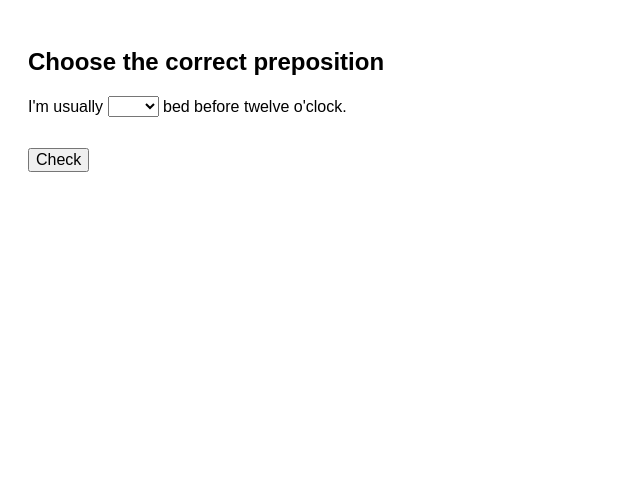
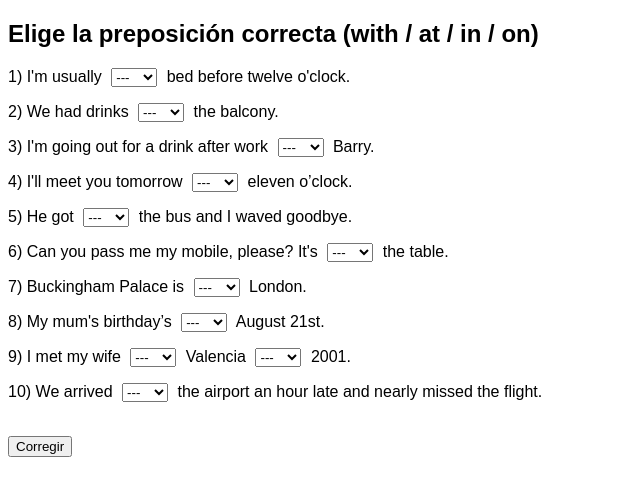
Before and after one commit to MirnaGit/english-exercises, a plain HTML site: page index.html in a window 1280 px wide. Shown: the whole page, without its empty margins (0-640 px from the left). Drawn offline with Linux system fonts and the light colour scheme.

Commit message:
Update index.html

```diff
--- a/index.html
+++ b/index.html
@@ -4,46 +4,104 @@
     <meta charset="utf-8">
     <title>Prepositions Exercise</title>
 
-    <meta name="viewport" content="width=device-width, initial-scale=1">
-    <link rel="manifest" href="manifest.json">
-
     <style>
         body {
             font-family: Arial;
-            padding: 20px;
         }
 
         select {
-            font-size: 16px;
-        }
-
-        button {
-            font-size: 16px;
-            margin-top: 15px;
+            margin: 0 5px;
         }
     </style>
 </head>
 <body>
 
-    <h2>Choose the correct preposition</h2>
+    <h2>Elige la preposición correcta (with / at / in / on)</h2>
+
+    <!-- 🔹 LISTA ÚNICA DE PREPOSICIONES -->
+    <template id="preps">
+        <option value="">---</option>
+        <option>with</option>
+        <option>at</option>
+        <option>in</option>
+        <option>on</option>
+    </template>
 
     <p>
-        I'm usually
-        <select data-correct="in">
-            <option></option>
-            <option>with</option>
-            <option>at</option>
-            <option>in</option>
-            <option>on</option>
-        </select>
+        1) I'm usually
+        <select data-correct="in"></select>
         bed before twelve o'clock.
     </p>
 
-    <button onclick="check()">Check</button>
+    <p>
+        2) We had drinks
+        <select data-correct="on"></select>
+        the balcony.
+    </p>
+
+    <p>
+        3) I'm going out for a drink after work
+        <select data-correct="with"></select>
+        Barry.
+    </p>
+
+    <p>
+        4) I'll meet you tomorrow
+        <select data-correct="at"></select>
+        eleven o’clock.
+    </p>
+
+    <p>
+        5) He got
+        <select data-correct="on"></select>
+        the bus and I waved goodbye.
+    </p>
+
+    <p>
+        6) Can you pass me my mobile, please? It's
+        <select data-correct="on"></select>
+        the table.
+    </p>
+
+    <p>
+        7) Buckingham Palace is
+        <select data-correct="in"></select>
+        London.
+    </p>
+
+    <p>
+        8) My mum's birthday’s
+        <select data-correct="on"></select>
+        August 21st.
+    </p>
+
+    <p>
+        9) I met my wife
+        <select data-correct="in"></select>
+        Valencia
+        <select data-correct="in"></select>
+        2001.
+    </p>
+
+    <p>
+        10) We arrived
+        <select data-correct="at"></select>
+        the airport an hour late and nearly missed the flight.
+    </p>
+
+    <br>
+    <button onclick="corregir()">Corregir</button>
 
     <script>
-function check() {
-  document.querySelectorAll("select").forEach(sel => {
+/* 🔹 Rellenar TODAS las listas con la misma plantilla */
+document.querySelectorAll("select").forEach(sel => {
+  sel.appendChild(
+    document.getElementById("preps").content.cloneNode(true)
+  );
+});
+
+function corregir() {
+  document.querySelectorAll("select[data-correct]").forEach(sel => {
     if (sel.value === sel.dataset.correct) {
       sel.style.border = "2px solid green";
     } else {
@@ -53,11 +111,5 @@ function check() {
 }
     </script>
 
-    <script>
-if ('serviceWorker' in navigator) {
-  navigator.serviceWorker.register('sw.js');
-}
-    </script>
-
 </body>
 </html>
```
